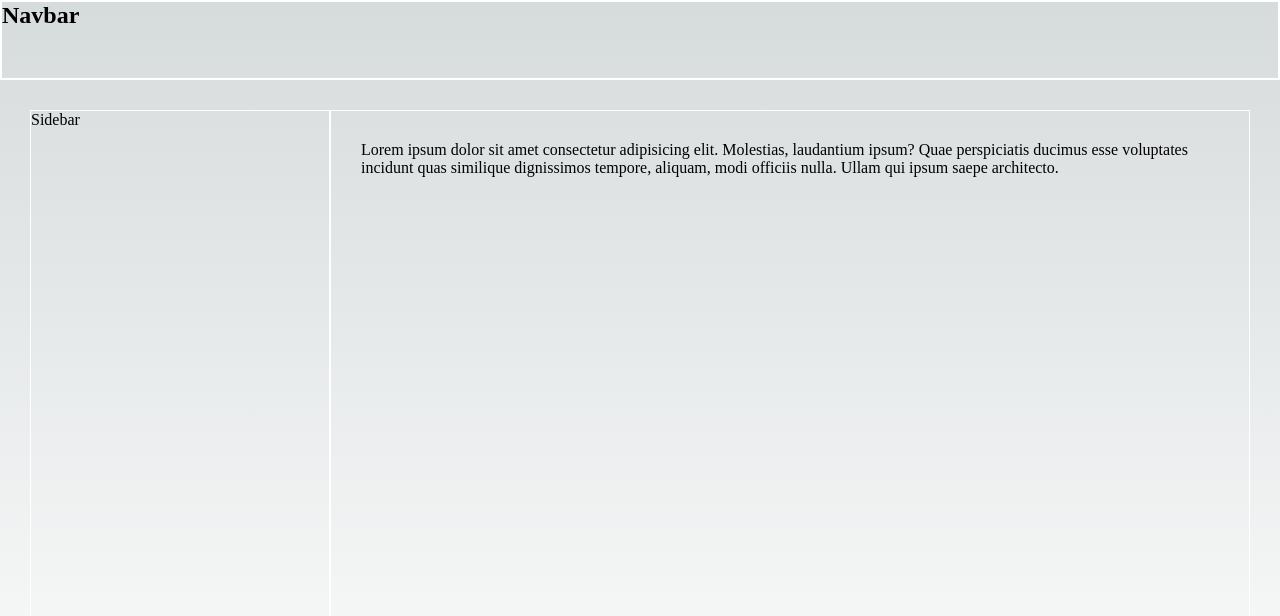
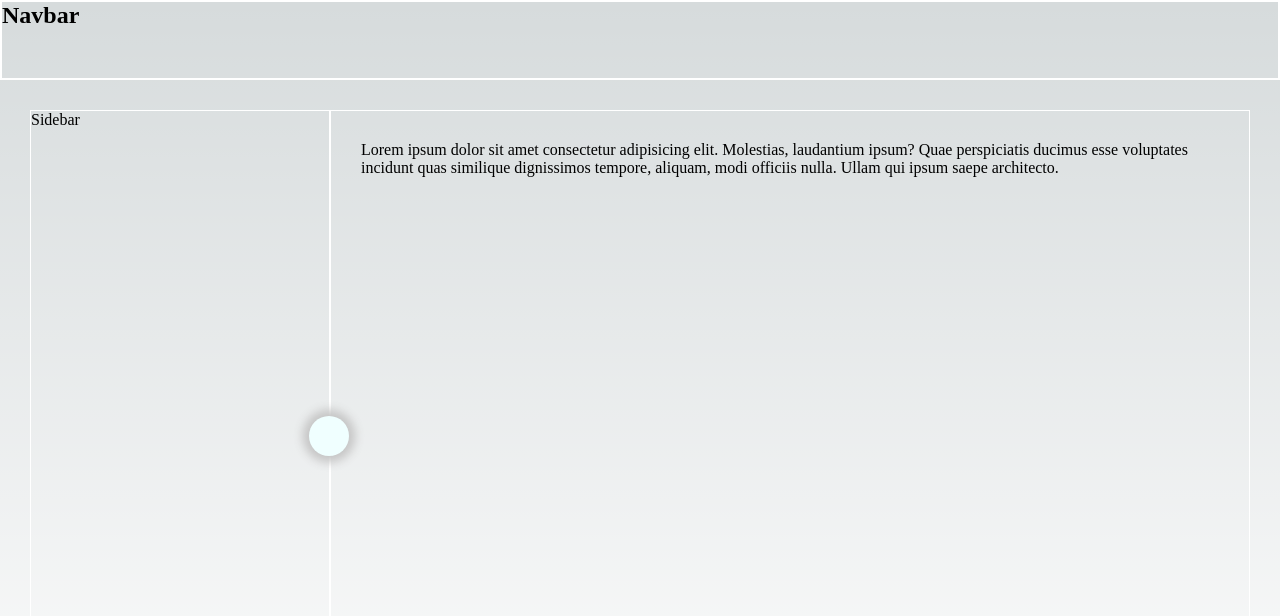
Before and after one commit to algomachine007/hygraph-graphql-reques-codegen, a Next.js app: page /jira in a window 1280 px wide. Shown: the top 616 px of the page. Built offline with nearby package versions, Linux system fonts and the light colour scheme.

Commit message:
adding the glow animation

```diff
--- a/src/components/sidebar/Sidebar.tsx
+++ b/src/components/sidebar/Sidebar.tsx
@@ -1,6 +1,11 @@
 import styles from "./styles.module.css";
 const Sidebar = () => {
-  return <aside className={styles.sidebar}>Sidebar</aside>;
+  return (
+    <aside className={styles.sidebar}>
+      <div className={styles.control}></div>
+      Sidebar
+    </aside>
+  );
 };
 
 export default Sidebar;
--- a/src/components/sidebar/styles.module.css
+++ b/src/components/sidebar/styles.module.css
@@ -2,4 +2,30 @@
   border: 1px solid white;
   min-width: 300px;
   height: calc(100vh - 15vh);
+  position: relative;
 }
+
+.control {
+  position: absolute;
+  top: 45%;
+  right: -20px;
+  height: 40px;
+  border-radius: 100%;
+  width: 40px;
+  background-color: azure;
+  animation: glow 1s infinite alternate;
+}
+
+.control:hover {
+  animation: none;
+  cursor: pointer;
+}
+
+@keyframes glow {
+  from {
+    box-shadow: 0 0 10px -10px #c6c6c6;
+  }
+  to {
+    box-shadow: 0 0 10px 10px #c6c6c6;
+  }
+}
```
